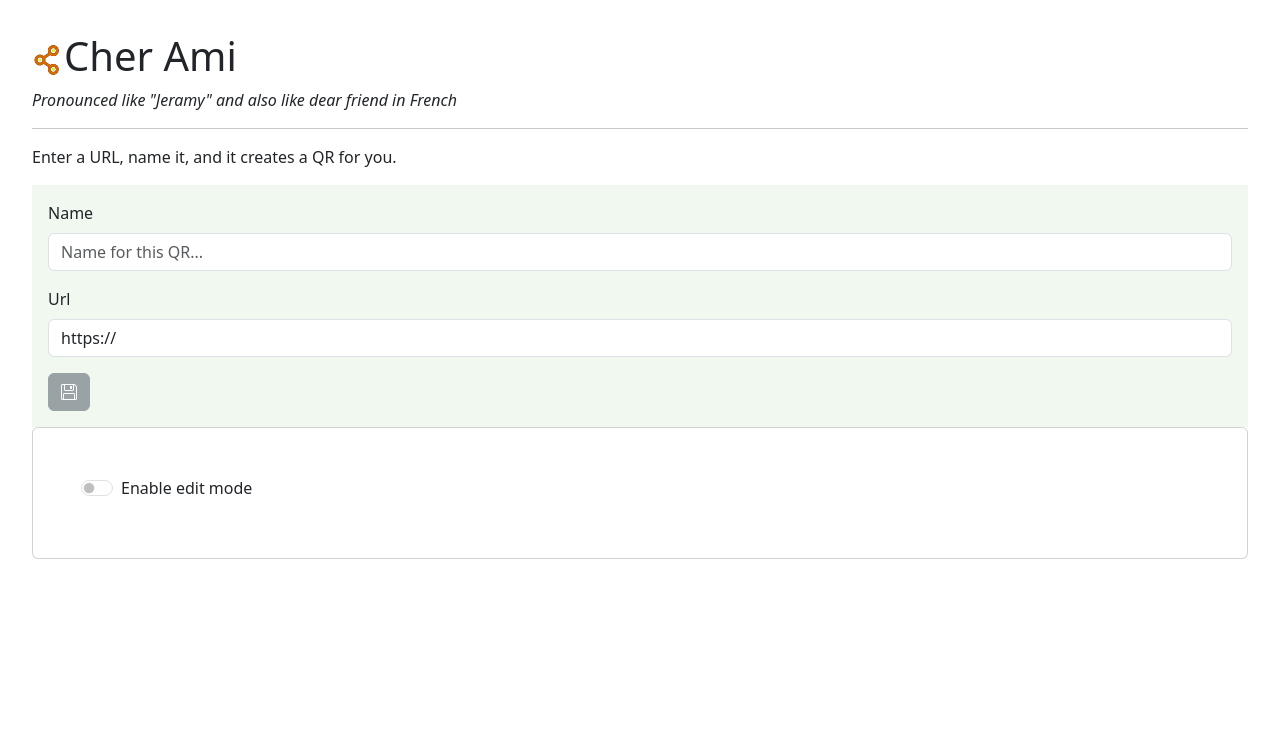
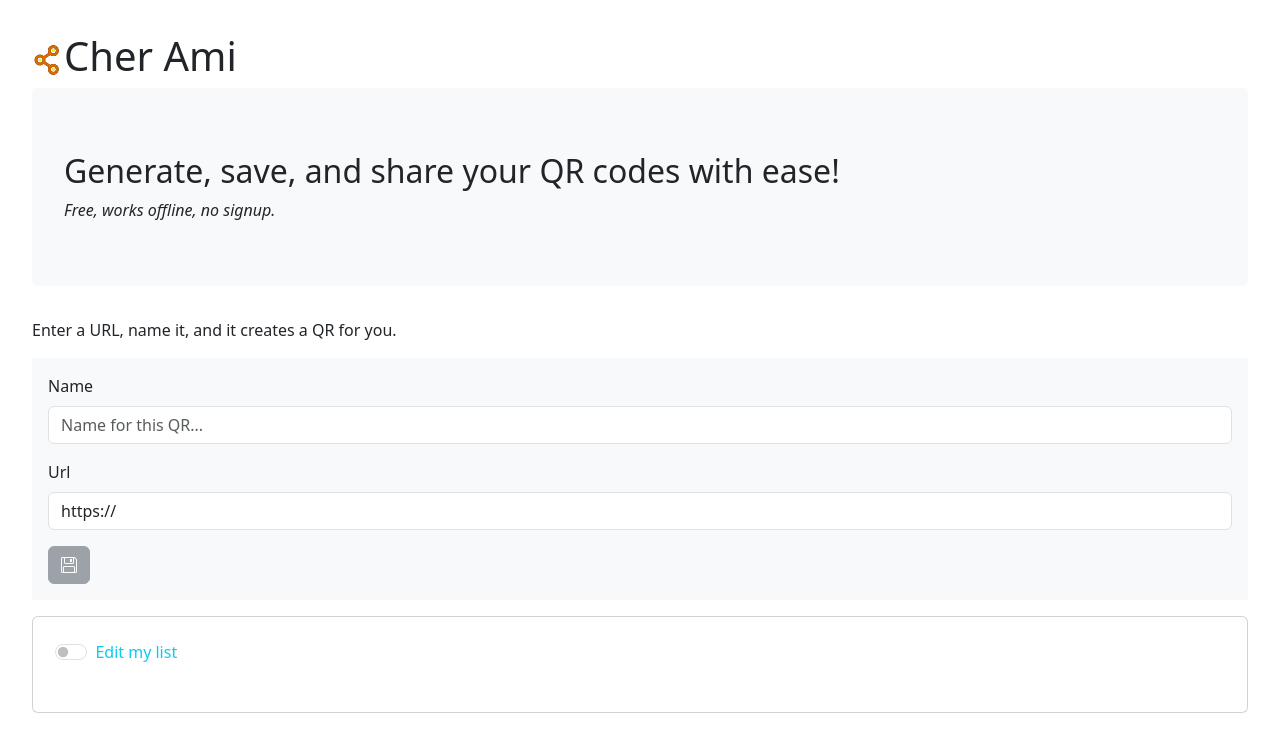
Before and after one commit to nurih/cherami, a React (Vite) app: page / in a window 1280 px wide. Shown: the top 752 px of the page. Built offline with nearby package versions, Linux system fonts and the light colour scheme.

Commit message:
QR list editor

```diff
--- a/src/App.css
+++ b/src/App.css
@@ -5,5 +5,13 @@
 }
 
 .card {
-  padding: 2em;
+  padding: 1.4rem;
 }
+
+
+.jumbotron {
+  padding: 4rem 2rem;
+  margin-bottom: 2rem;
+  background-color: var(--bs-light);
+  border-radius: .3rem;
+}
--- a/src/App.tsx
+++ b/src/App.tsx
@@ -1,12 +1,12 @@
 import { useEffect, useState } from 'react'
 import PWABadge from './PWABadge.tsx'
 import './App.css'
-import { Accordion, AccordionBody, AccordionHeader, AccordionItem, Button, Card, CardBody, Form, FormGroup, Input, Label, Spinner, Toast, ToastBody, ToastHeader } from 'reactstrap';
+import { Accordion, AccordionBody, AccordionHeader, AccordionItem, Button, Card, Form, FormGroup, Input, Label, Spinner, Toast, ToastBody, ToastHeader } from 'reactstrap';
 import { QrStorage, QrData } from './QrStorage';
 
 import QrTile from './QrTile.tsx';
 
-import ConfirmedAction from './ConfirmedAction.tsx';
+import ListEditor from './ListEditor.tsx';
 
 const urlRe = /https?:\/\/\w{1,}\.\w{2,}/;
 
@@ -18,6 +18,7 @@ function App() {
   const [isLoading, setIsLoading] = useState(true);
   const [error, setError] = useState<Error | null>(null);
   const [editMode, setEditMode] = useState(false);
+  const [open, setOpen] = useState<string>('');
 
   const store = new QrStorage();
 
@@ -47,12 +48,6 @@ function App() {
     store.save(list);
   }
 
-  const deleteItem = (id: number) => {
-    console.log(`Delete item ${id}`)
-    setItems(items.filter(item => item.id !== id));
-  };
-
-  const [open, setOpen] = useState<string>('');
   const toggle = (id: string) => {
     if (open === id) {
       setOpen('');
@@ -61,17 +56,24 @@ function App() {
     }
   };
 
-  function deleteAll() {
-    store.clear();
-    setItems([]);
+  function saveItems(list: QrData[]) {
+    setItems(list)
+    setTxt('https://');
+    setName('');
 
+    store.save(list);
   }
 
   return (
     <>
       <h1><img src='shareme.svg' style={{ height: '2rem' }}></img>
         Cher Ami</h1>
-      <i>Pronounced like "Jeramy" and also like dear friend in French</i>
+      <div className='jumbotron'>
+        <h2>Generate, save, and share your QR codes with ease!</h2>
+        <em>Free, works offline, no signup.</em>
+
+      </div>
+
       {isLoading && <Spinner color="danger" type="grow">Loading...</Spinner>}
       {error && <div className="p-3 bg-danger my-2 rounded">
         <Toast><ToastHeader>Error</ToastHeader><ToastBody>{JSON.stringify(error)}</ToastBody></Toast>
@@ -86,20 +88,15 @@ function App() {
               </AccordionHeader>
               <AccordionBody accordionId={String(i)}>
                 <QrTile data={q.text} />
-                {editMode && (
-                  <Button color="warning" onClick={() => deleteItem(q.id)}>
-                    <i className="bi bi-trash3 float-end"></i>
-                  </Button>)
-                }
               </AccordionBody>
             </AccordionItem>
           ))
         }
       </Accordion>
 
-      <hr />
+      <p />
       <p>Enter a URL, name it, and it creates a QR for you.</p>
-      <Form style={{ padding: '1rem', backgroundColor: '#f0f8f0' }}>
+      <Form style={{ padding: '1rem', backgroundColor: '#F8F9FA' }}>
         <FormGroup>
           <Label for="title">Name</Label>
           <Input
@@ -121,29 +118,23 @@ function App() {
           color={urlRe.test(txt) ? 'success' : 'secondary'}><i className='bi bi-floppy'></i></Button>
       </Form>
 
+      <p />
       <Card>
-        <CardBody>
-          <FormGroup switch>
 
-            <Label>
-              <span color={editMode ? 'danger' : 'primary'}>
-                Enable edit mode
-              </span>
-            </Label>
+        <FormGroup switch>
+          <Label >
+            {editMode ? (<p className='text-warning'>Editing</p>) : (<p className='text-info'>Edit my list</p>)}
+          </Label>
+          <Input type="switch" role="switch" onChange={(e) => setEditMode(e.target.checked)} />
 
-            <Input type="switch" role="switch" onChange={(e) => setEditMode(e.target.checked)} />
 
-            {editMode &&
-              <ConfirmedAction
-                ok={deleteAll}
-                title='Are you sure?'
-                message='Do you really want to delete all items? This is cannot be undone.'
-                buttonText='Delete All'
-                buttonIcon='bi-trash3' />
-            }
-          </FormGroup>
+        </FormGroup>
+        {editMode &&
+          <>
+            <ListEditor items={items} updateItems={saveItems} />
+          </>
+        }
 
-        </CardBody>
       </Card >
 
       <PWABadge />
--- a/src/ConfirmedAction.tsx
+++ b/src/ConfirmedAction.tsx
@@ -1,19 +1,25 @@
 import { useState } from "react";
 import { Button, Modal, ModalBody, ModalFooter, ModalHeader } from "reactstrap";
 
-function ConfirmedAction({ title, message, buttonText, buttonIcon, ok }: {
+function ConfirmedAction({ title, message, buttonText, buttonIcon, buttonColor, ok }: {
   title: string,
   message: string,
+  buttonText: string,
+  buttonIcon: string,
+  buttonColor: string,
+
   ok: () => void,
-  buttonText: string,
-  buttonIcon: string
 }) {
   const [modal, setModal] = useState(false);
 
+  function takeAction() {
+    ok();
+    setModal(!modal);
+  }
 
   return (
     <>
-      <Button onClick={() => setModal(!modal)} className='float-end'>
+      <Button onClick={() => setModal(!modal)} className='float-end' color={buttonColor}>
         <i className={"bi " + buttonIcon} ></i>{buttonText}
       </Button>
       <Modal isOpen={modal} toggle={() => setModal(!modal)}>
@@ -22,7 +28,7 @@ function ConfirmedAction({ title, message, buttonText, buttonIcon, ok }: {
           {message}
         </ModalBody>
         <ModalFooter>
-          <Button color="success" onClick={ok}>
+          <Button color="success" onClick={takeAction}>
             <i className="bi bi-check-lg"></i>
           </Button>{' '}
           <Button color="secondary" onClick={() => setModal(!modal)}>
--- /dev/null
+++ b/src/ListEditor.tsx
@@ -0,0 +1,83 @@
+import { Button, Card, Table } from "reactstrap";
+import { QrData } from "./QrStorage";
+import ConfirmedAction from "./ConfirmedAction";
+
+function ListItem({ item, index, itemCount, swapItems, deleteItem }: {
+  item: QrData,
+  index: number,
+  itemCount: number,
+  swapItems: (index: number, neighbor: number) => void,
+  deleteItem: (index: number) => void
+}) {
+
+
+  return (
+    <tbody>
+      <tr>
+        <td>
+          <h4>
+            <Button onClick={() => swapItems(index, -1)} disabled={index == 0} color="primary"><i className="bi bi-arrow-up"></i></Button>
+            <Button onClick={() => swapItems(index, 1)} disabled={index == itemCount - 1} color="info"><i className="bi bi-arrow-down"></i></Button>
+
+            &nbsp;{item.name}
+          </h4>
+        </td>
+        <td>
+          <ConfirmedAction
+            buttonText=''
+            buttonIcon='bi-trash3'
+            buttonColor="danger"
+            title='Are you sure?'
+            message={`This will permanently delete ${item.name} \n for the url ${item.text} .`}
+            ok={() => deleteItem(item.id)}
+          />
+        </td>
+      </tr>
+    </tbody>
+  )
+}
+
+export default function ListEditor({ items, updateItems }: { items: QrData[], updateItems: (items: QrData[]) => void }) {
+  function swapItems(index: number, neighbor: number): void {
+    if (index < 0 || index >= items.length) {
+      throw new Error(`${index} out of bounds for ${items.length}`);
+    }
+    const result = [...items];
+    [result[index + neighbor], result[index]] = [result[index], result[index + neighbor]];
+    console.log(`was ${items.map(e => e.name)} now ${result.map(e => e.name)}`)
+    updateItems(result);
+  }
+
+  const deleteItem = (id: number) => {
+    console.log(`Delete item ${id}`)
+    updateItems(items.filter(item => item.id !== id));
+  };
+
+  return (
+    <Card className="align-left-start">
+      <Table size="sm">{
+        items.map((q, i) => (
+          <ListItem
+            key={i}
+            item={q}
+            index={i}
+            swapItems={swapItems}
+            itemCount={items.length}
+            deleteItem={(index) => deleteItem(index)}
+          />
+        ))}
+      </Table>
+      <div className="text-align-end">
+
+        <ConfirmedAction
+          buttonText='Delete all'
+          buttonIcon='bi-trash3'
+          buttonColor="danger"
+          ok={() => updateItems([])}
+          title='Are you sure?'
+          message={`This will permanently delete all ${items.length} QR codes.`}
+        />
+      </div>
+    </Card>
+  )
+}
```
Also changed, not shown: 1 other file (tests, documents, lock files or other folders).
